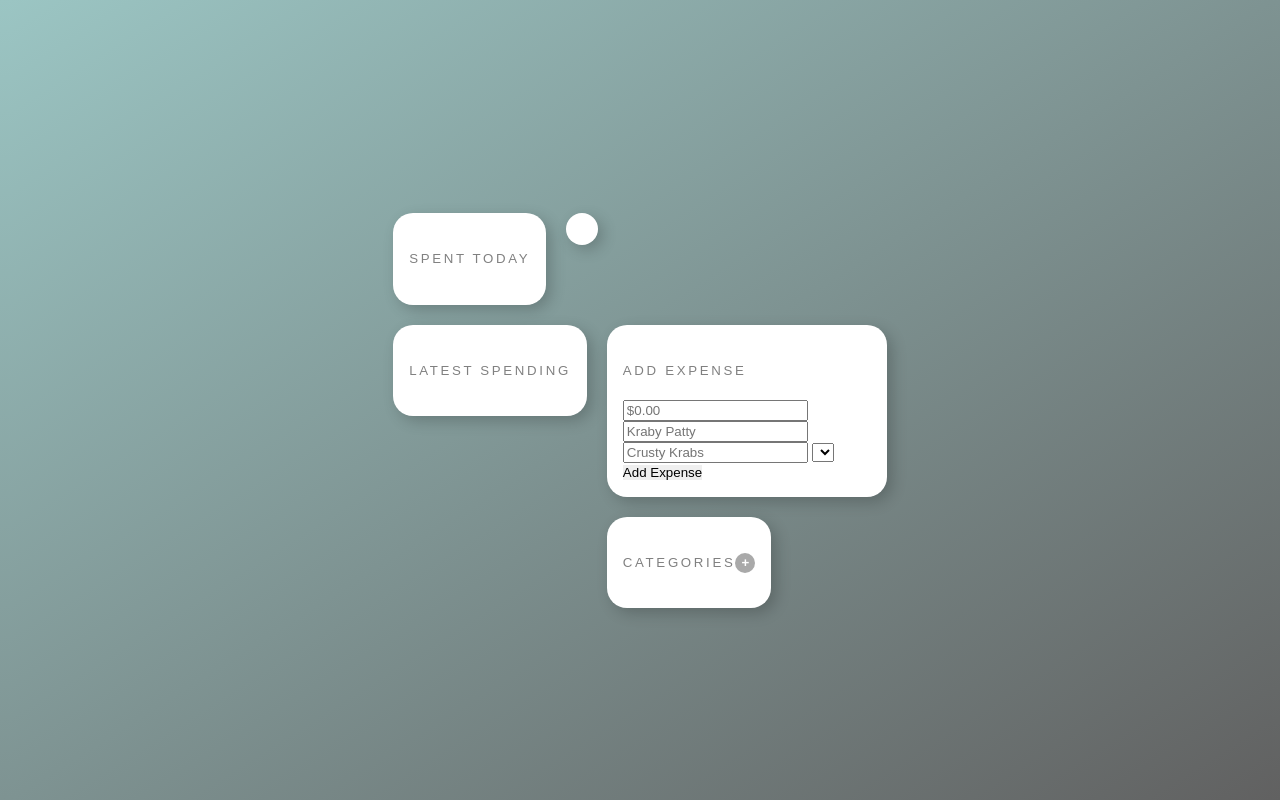
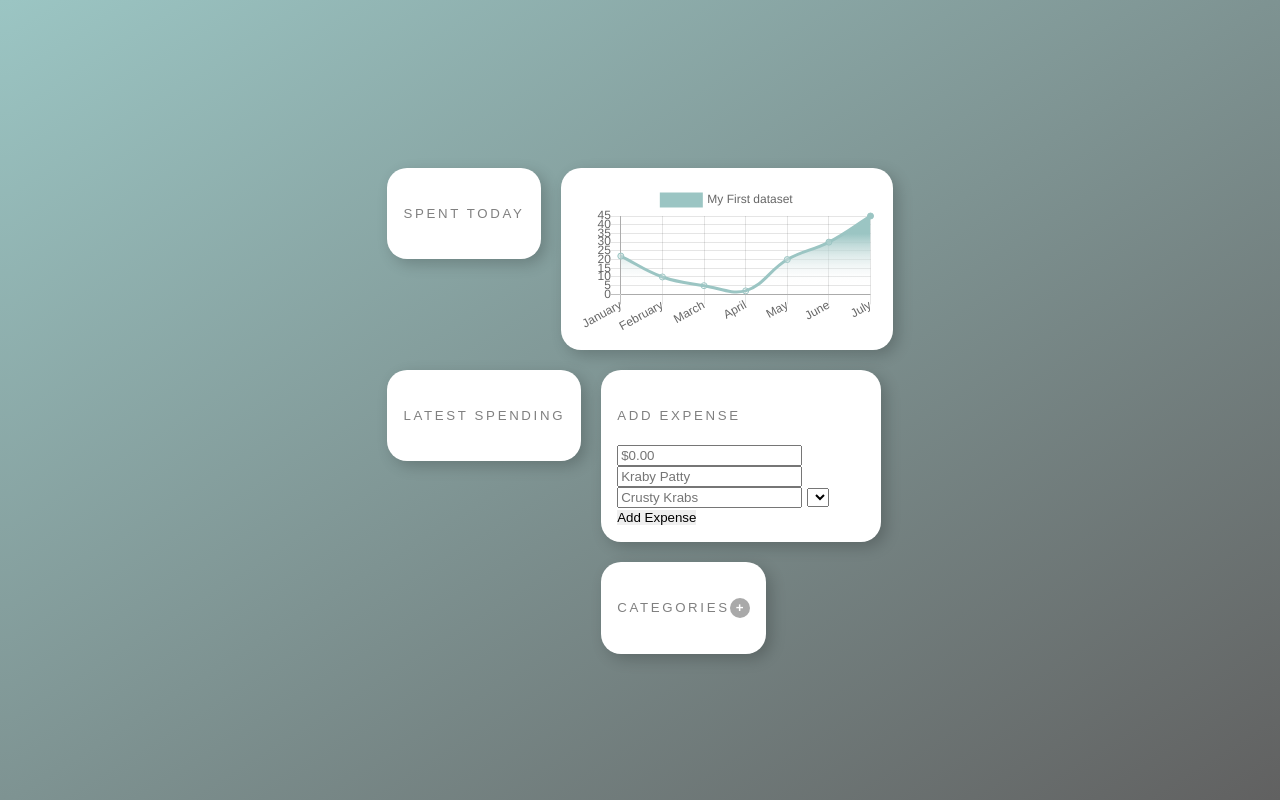
Before and after one commit to jakexia72/moneyManagerApp, a website: page views/index.html in a window 1280 px wide. Drawn offline with nearby package versions, Linux system fonts and the light colour scheme; no server answers.

Commit message:
added chart test

```diff
--- a/public/uiBuilders.js
+++ b/public/uiBuilders.js
@@ -60,3 +60,29 @@ function makeLatestSpendingEntree(doc){
   //Append row to list
   $('#spendingList').prepend(row);
 }
+
+function makeCharts(){
+  var ctx = document.getElementById('spendingBreakdown-chart').getContext('2d');
+  var grd = ctx.createLinearGradient(0, 0, 0, 100);
+grd.addColorStop(0, "#9bc5c3");
+grd.addColorStop(0.5, "#9bc5c3");
+grd.addColorStop(1, "rgba(250,250,250,0)");
+  var chart = new Chart(ctx, {
+      // The type of chart we want to create
+      type: 'line',
+
+      // The data for our dataset
+      data: {
+          labels: ['January', 'February', 'March', 'April', 'May', 'June', 'July'],
+          datasets: [{
+              label: 'My First dataset',
+              backgroundColor: grd,
+              borderColor: '#9bc5c3',
+              data: [22, 10, 5, 2, 20, 30, 45]
+          }]
+      },
+
+      // Configuration options go here
+      options: {}
+  });
+}
--- a/public/uiInteractions.js
+++ b/public/uiInteractions.js
@@ -25,4 +25,7 @@ $(document).ready(function() {
     }
   });
 
+makeCharts();
+
+
 });
--- a/views/index.html
+++ b/views/index.html
@@ -6,15 +6,15 @@
 
   <script src="https://ajax.googleapis.com/ajax/libs/jquery/3.4.1/jquery.min.js"></script>
   <script src="/uiEmbelishment.js" type = "text/javascript"></script>
-
-  <script src="https://cdnjs.cloudflare.com/ajax/libs/Chart.js/2.8.0/Chart.bundle.min.js"></script>
-
     <!-- Firebase App (the core Firebase SDK) is always required and must be listed first -->
   <script src="https://www.gstatic.com/firebasejs/6.3.4/firebase-app.js"></script>
 
   <!-- Add Firebase products that you want to use -->
   <script src="https://www.gstatic.com/firebasejs/6.3.4/firebase-auth.js"></script>
   <script src="https://www.gstatic.com/firebasejs/6.3.4/firebase-firestore.js"></script>
+
+  <script src="https://cdn.jsdelivr.net/npm/chart.js@2.8.0"></script>
+
   <script src = "/uiBuilders.js" type = "text/javascript"></script>
   <script src = "/uiInteractions.js" type = "text/javascript"></script>
   <script src="/app.js" type="text/javascript"></script>
@@ -34,7 +34,7 @@
           </div>
         </div>
         <div class = "panel">
-          <div class = "spending-week"></div>
+          <canvas id = "spendingBreakdown-chart"></canvas>
         </div>
       </div>
 
@@ -90,7 +90,6 @@
 
   </div>
 
-
 </body>
 
 </html>
```
